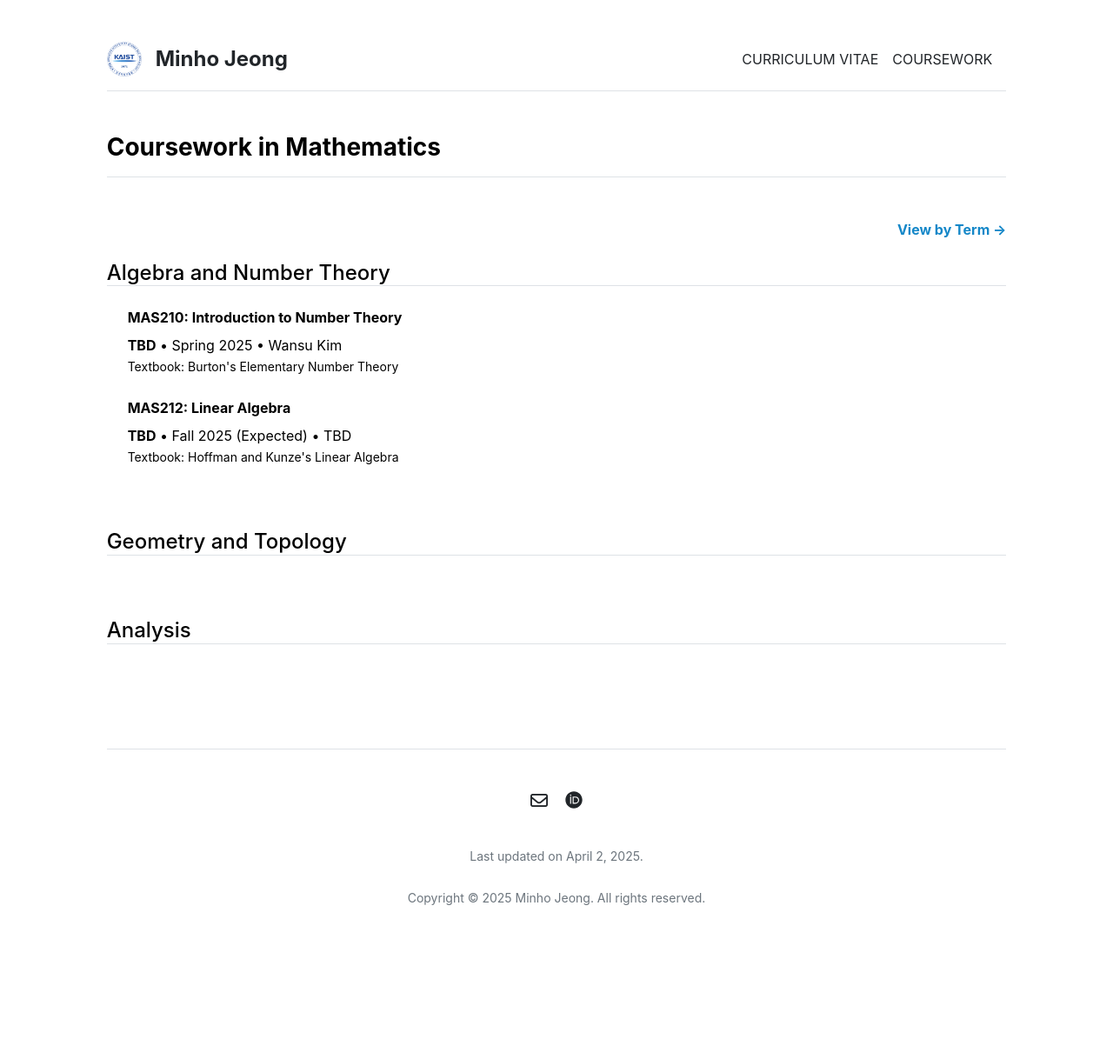
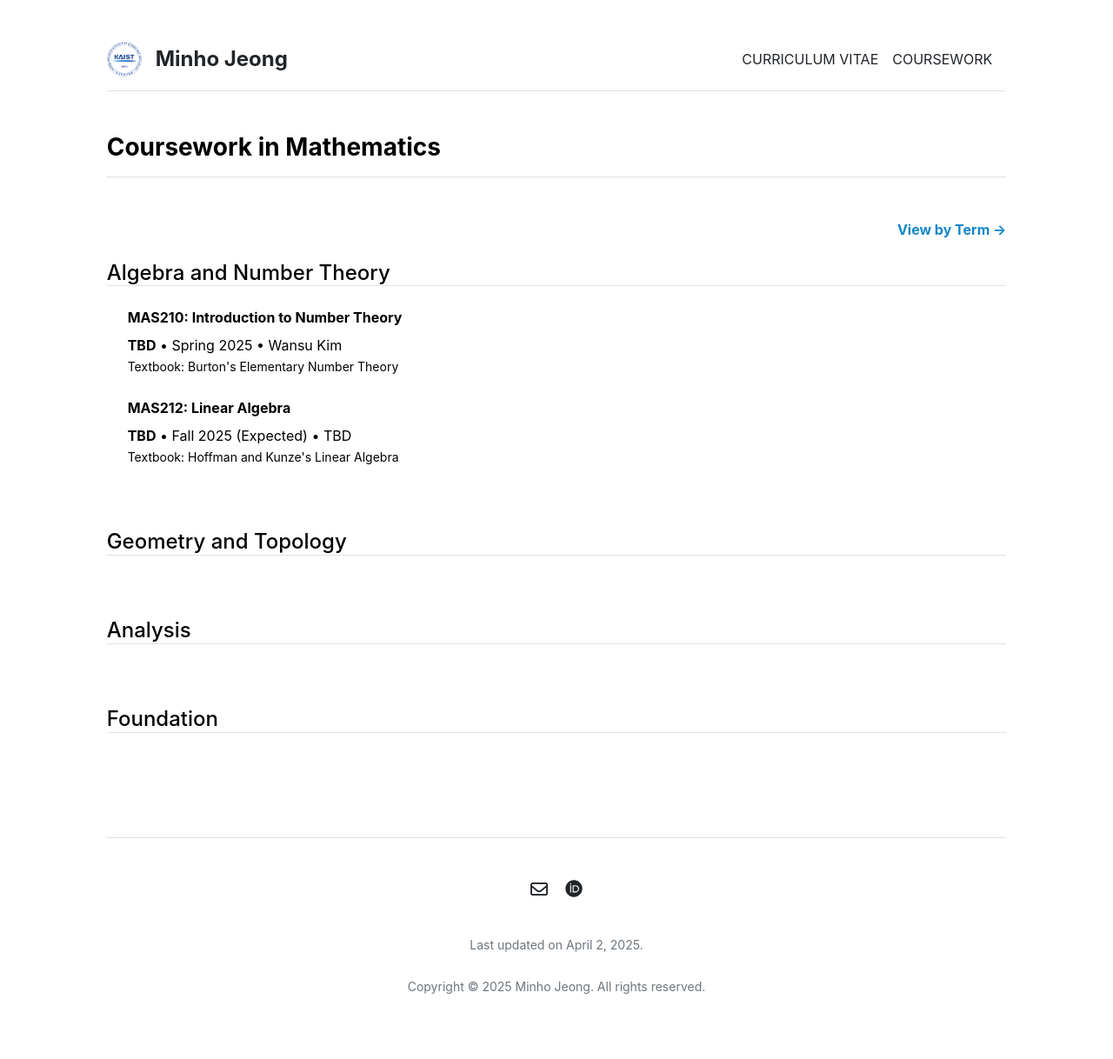
Before and after one commit to mino-jeong/mino-jeong.github.io, a Jekyll site: the page built from coursework-field.md, in a window 1280 px wide. Shown: the whole page at 87% size. Built offline with Jekyll 4.4.1, drawn with Linux system fonts in a browser that asks for light colours; before the commit the page ends 1116 px from its top, so only the background shows below that.

Commit message:
Update coursework-field.html

```diff
--- a/_layouts/coursework-field.html
+++ b/_layouts/coursework-field.html
@@ -99,7 +99,7 @@
       <div class="col-12">
         <h4 class="border-bottom mb-4">Other Mathematics</h4>
         <div class="ps-md-4">
-          {% for section in site.data.coursework-field.9-other %}
+          {% for section in site.data.coursework-field.8-other %}
             <p class="fw-bold mb-2">{{ section.title }}</p>
             <p class="mb-4">
               {{ section.description }}<br>
@@ -111,5 +111,20 @@
     </div>
     --->
 
+    <div class="mb-5 row gx-5">
+      <div class="col-12">
+        <h4 class="border-bottom mb-4">Foundation</h4>
+        <div class="ps-md-4">
+          {% for section in site.data.coursework-field.9-basic %}
+            <p class="fw-bold mb-2">{{ section.title }}</p>
+            <p class="mb-4">
+              {{ section.description }}<br>
+              <small>Textbook: {{ section.textbook }}</small>
+            </p>
+          {% endfor %}
+        </div>
+      </div>
+    </div>
+
   </div>
 </div>
```
